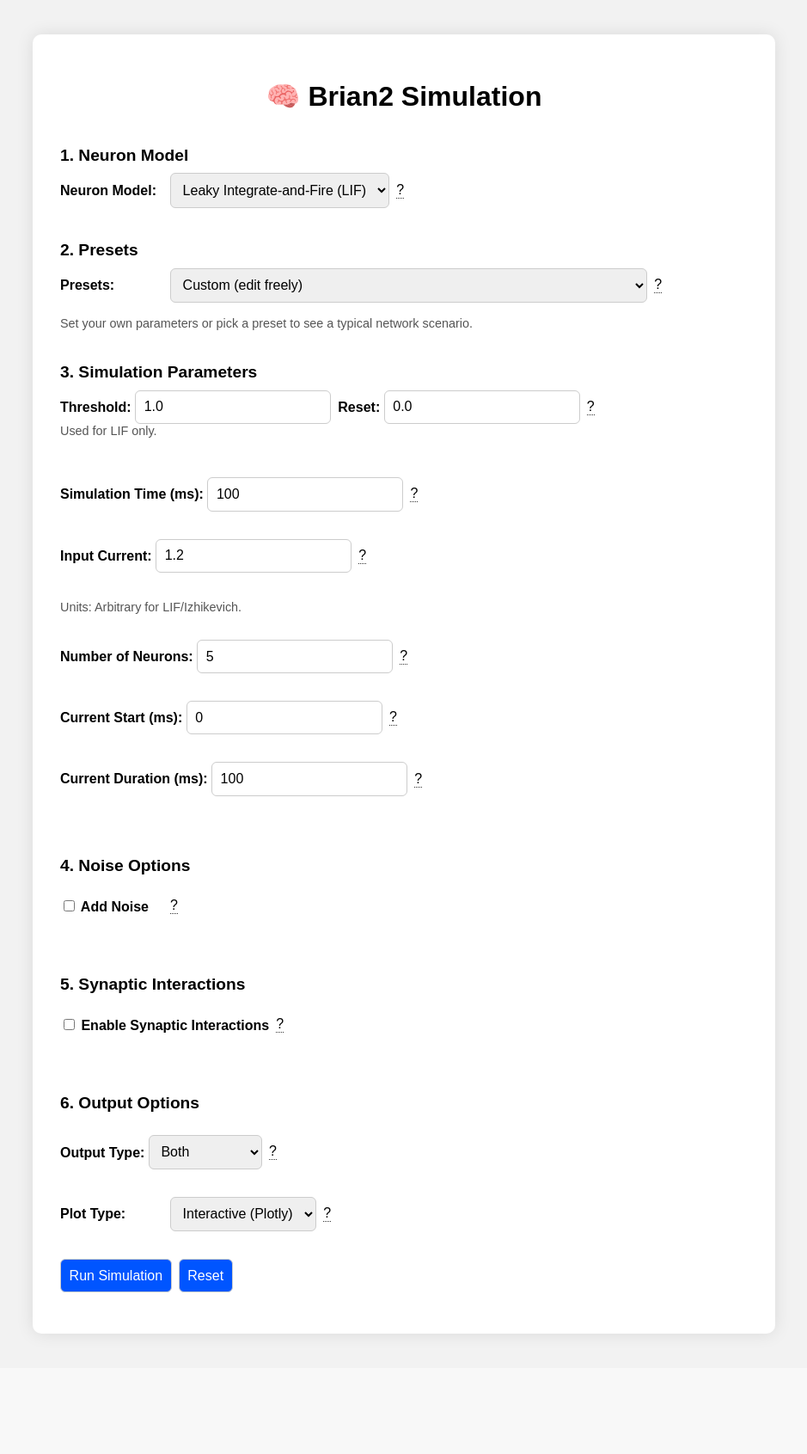
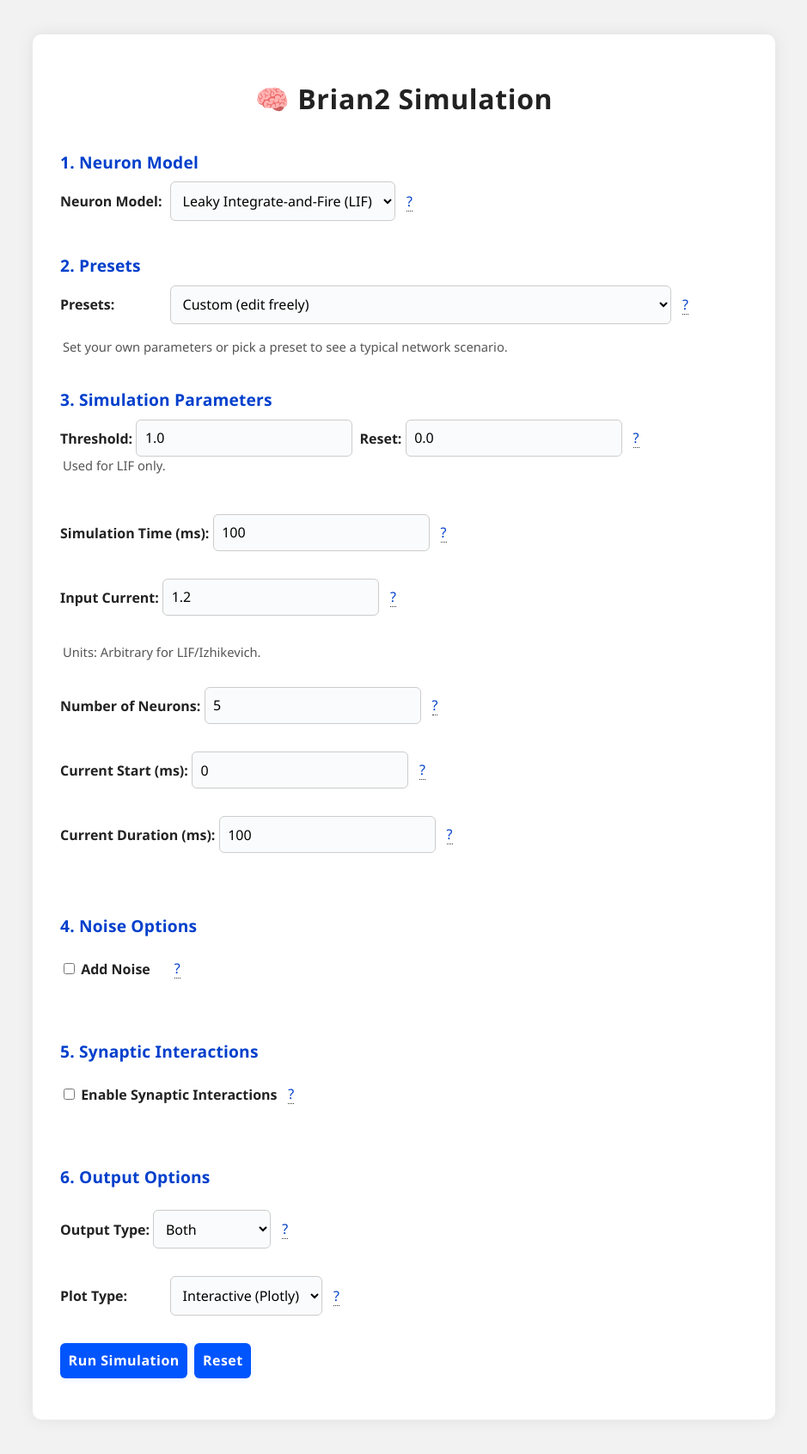
Before and after one commit to Metanome/brian2-simulation-webapp, a Flask app: page / in a window 1280 px wide. Shown: the whole page at 86% size, without its empty margins (170-1109 px from the left). Before the commit the page ends 1557 px from the top, so only its background shows below. Run offline with Flask 3, Linux system fonts and the light colour scheme.

Commit message:
UI Changes

```diff
--- a/static/style.css
+++ b/static/style.css
@@ -1,115 +1,209 @@
 /*
     Main stylesheet for the Brian2 simulation web app.
     Styles the form, output, and layout for a clean, modern look.
+    Improved for clarity, accessibility, and modern feel.
 */
 
-/* Basic body styling */
-body {
-    font-family: sans-serif; /* Use sans-serif font for the page */
-    background: #f2f2f2; /* Light gray background color */
-    padding: 2em; /* Add padding around the entire body */
+:root {
+    --primary: #0055ff;
+    --primary-dark: #003fcc;
+    --background: #f2f2f2;
+    --container-bg: #fff;
+    --border-radius: 10px;
+    --input-radius: 6px;
+    --shadow: 0 0 20px rgba(0,0,0,0.08);
+    --shadow-img: 0 4px 12px rgba(0,0,0,0.10);
+    --label-color: #222;
+    --info-color: #555;
+    --error-color: #d32f2f;
+    --focus-outline: 2px solid var(--primary);
 }
 
-/* Container styling */
-.container {
-    background: #fff; /* White background for the container */
-    max-width: 800px; /* Set the max width of the container */
-    margin: auto; /* Center the container */
-    padding: 2em; /* Add padding inside the container */
-    border-radius: 10px; /* Rounded corners */
-    box-shadow: 0 0 20px rgba(0,0,0,0.1); /* Subtle shadow around the container */
+body {
+    font-family: 'Segoe UI', Arial, sans-serif;
+    background: var(--background);
+    padding: 2em;
+    color: #222;
 }
 
-/* Center the header */
-h1 {
-    text-align: center; /* Center the heading */
-    margin-bottom: 1em; /* Space below the heading */
+.container {
+    background: var(--container-bg);
+    max-width: 800px;
+    margin: auto;
+    padding: 2em;
+    border-radius: var(--border-radius);
+    box-shadow: var(--shadow);
 }
 
-/* Styling for the form */
-form {
-    display: flex; /* Use flexbox layout */
-    flex-direction: column; /* Stack the form elements vertically */
-    gap: 1em; /* Add space between the form elements */
+h1 {
+    text-align: center;
+    margin-bottom: 1em;
+    font-weight: 700;
+    letter-spacing: 0.02em;
 }
 
-/* Input, select, and button common styles */
-input, select, button {
-    padding: 0.6em; /* Padding inside input/select/button elements */
-    border-radius: 6px; /* Rounded corners for input/select/button */
-    border: 1px solid #ccc; /* Light border for input/select/button */
-    font-size: 1em; /* Standard font size */
+.section-title {
+    margin-top: 2em;
+    margin-bottom: 0.5em;
+    font-size: 1.2em;
+    font-weight: bold;
+    color: var(--primary-dark);
+    letter-spacing: 0.01em;
 }
 
-/* Button styling */
-button {
-    background-color: #0055ff; /* Blue background for the button */
-    color: white; /* White text */
-    cursor: pointer; /* Pointer cursor on hover */
-    transition: background-color 0.3s ease; /* Smooth transition for background color on hover */
+.form-group { margin-bottom: 1em; }
+.form-row { display: flex; align-items: center; gap: 0.5em; flex-wrap: wrap; }
+.form-row label { min-width: 120px; color: var(--label-color); }
+@media (max-width: 600px) {
+    .form-row { flex-direction: column; align-items: flex-start; }
+    .container { padding: 1em; }
 }
 
-/* Button hover effect */
-button:hover {
-    background-color: #003fcc; /* Darker blue background on hover */
+form {
+    display: flex;
+    flex-direction: column;
+    gap: 1em;
 }
 
-/* Styling for output sections */
-.output {
-    margin-top: 2em; /* Space above the output section */
-    text-align: center; /* Center align the output content */
+input, select, button, textarea {
+    padding: 0.6em;
+    border-radius: var(--input-radius);
+    border: 1px solid #ccc;
+    font-size: 1em;
+    font-family: inherit;
+    transition: border-color 0.2s;
+    background: #fafbfc;
 }
 
-/* Output images styling */
-.output img {
-    max-width: 100%; /* Ensure the image is responsive */
-    border-radius: 10px; /* Rounded corners for the image */
-    box-shadow: 0 4px 12px rgba(0,0,0,0.1); /* Soft shadow around the image */
+input:focus, select:focus, textarea:focus {
+    outline: var(--focus-outline);
+    border-color: var(--primary);
+    background: #fff;
 }
 
-/* Label styling */
-label {
-    font-weight: bold; /* Bold text for labels */
+button {
+    background-color: var(--primary);
+    color: white;
+    cursor: pointer;
+    transition: background-color 0.3s;
+    border: none;
+    font-weight: 600;
+    letter-spacing: 0.03em;
+    box-shadow: 0 2px 8px rgba(0,85,255,0.06);
 }
 
-/* Anchor link styling */
-a {
-    display: inline-block; /* Display links as inline-block */
-    margin-top: 0.5em; /* Space above the link */
-    color: #0055ff; /* Blue color for the link */
-    text-decoration: none; /* Remove underline from the link */
-    font-weight: bold; /* Bold text for the link */
+button:hover, button:focus {
+    background-color: var(--primary-dark);
 }
 
-/* Link hover effect */
-a:hover {
-    text-decoration: underline; /* Underline the link on hover */
+button:active {
+    background-color: #002b80;
 }
 
-/* Hidden class for elements that are not displayed */
-.hidden {
-    display: none; /* Hides elements */
+label {
+    font-weight: bold;
 }
 
-/* Styling for the download section */
-.downloads {
-    margin-top: 2em; /* Space above the downloads section */
+.tooltip {
+    border-bottom: 1px dotted #333;
+    cursor: help;
+    color: var(--primary-dark);
+    margin-left: 0.3em;
+    font-size: 1em;
+    background: none;
 }
 
-/* Styling for the download section header */
-.downloads h4 {
-    margin-bottom: 0.5em; /* Space below the header */
+.info-label {
+    display: block;
+    font-size: 0.92em;
+    color: var(--info-color);
+    margin-bottom: 1em;
+    margin-left: 0.2em;
 }
 
-/* Styling for download links */
-.downloads a {
-    margin-right: 1em; /* Add space between download links */
+ul {
+    padding-left: 1.2em;
 }
 
-/* Add to your style.css */
-.info-label {
-    display: block;
-    font-size: 0.9em;
-    color: #555;
-    margin-bottom: 1em;
+[aria-live="polite"] ul {
+    color: var(--error-color);
+    font-weight: 500;
 }
+
+.output {
+    margin-top: 2em;
+    text-align: center;
+}
+
+.output img {
+    max-width: 100%;
+    border-radius: var(--border-radius);
+    box-shadow: var(--shadow-img);
+    margin-top: 1em;
+}
+
+a {
+    display: inline-block;
+    margin-top: 0.5em;
+    color: var(--primary);
+    text-decoration: none;
+    font-weight: bold;
+    transition: color 0.2s;
+}
+
+a:hover, a:focus {
+    text-decoration: underline;
+    color: var(--primary-dark);
+}
+
+.hidden {
+    display: none;
+}
+
+.downloads {
+    margin-top: 2em;
+}
+
+.downloads h4 {
+    margin-bottom: 0.5em;
+}
+
+.downloads a {
+    margin-right: 1em;
+}
+
+::-webkit-input-placeholder { color: #aaa; }
+::-moz-placeholder { color: #aaa; }
+:-ms-input-placeholder { color: #aaa; }
+::placeholder { color: #aaa; }
+
+input:disabled, select:disabled, textarea:disabled {
+    background: #eee;
+    color: #888;
+    cursor: not-allowed;
+    opacity: 0.7;
+}
+
+/* Spinner overlay for loading */
+#spinner {
+    position: fixed;
+    top: 0; left: 0; right: 0; bottom: 0;
+    background: rgba(255,255,255,0.7);
+    z-index: 1000;
+    display: flex;
+    align-items: center;
+    justify-content: center;
+    font-size: 1.3em;
+    color: var(--primary-dark);
+    font-weight: 600;
+    letter-spacing: 0.03em;
+}
+
+/* Accessibility: focus style for keyboard navigation */
+.user-is-tabbing input:focus,
+.user-is-tabbing select:focus,
+.user-is-tabbing button:focus,
+.user-is-tabbing textarea:focus {
+    outline: 2.5px solid #ff9800;
+    outline-offset: 2px;
+}
--- a/templates/index.html
+++ b/templates/index.html
@@ -4,16 +4,6 @@
     <meta charset="UTF-8">
     <title>Brian2 Simulation</title>
     <link rel="stylesheet" href="{{ url_for('static', filename='style.css') }}">
-    <style>
-        .form-group { margin-bottom: 1em; }
-        .form-row { display: flex; align-items: center; gap: 0.5em; flex-wrap: wrap; }
-        .form-row label { min-width: 120px; }
-        .section-title { margin-top: 2em; margin-bottom: 0.5em; font-size: 1.2em; font-weight: bold; }
-        .tooltip { border-bottom: 1px dotted #333; cursor: help; }
-        @media (max-width: 600px) {
-            .form-row { flex-direction: column; align-items: flex-start; }
-        }
-    </style>
 </head>
 <body>
 <div class="container">
```
